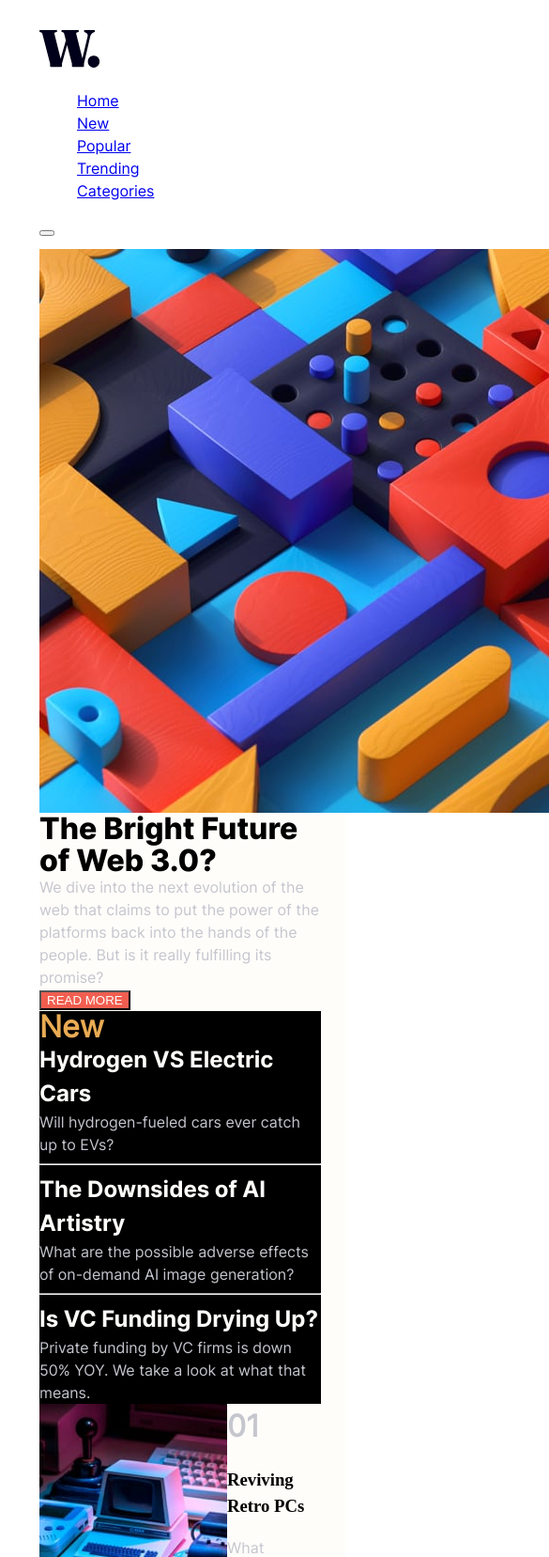
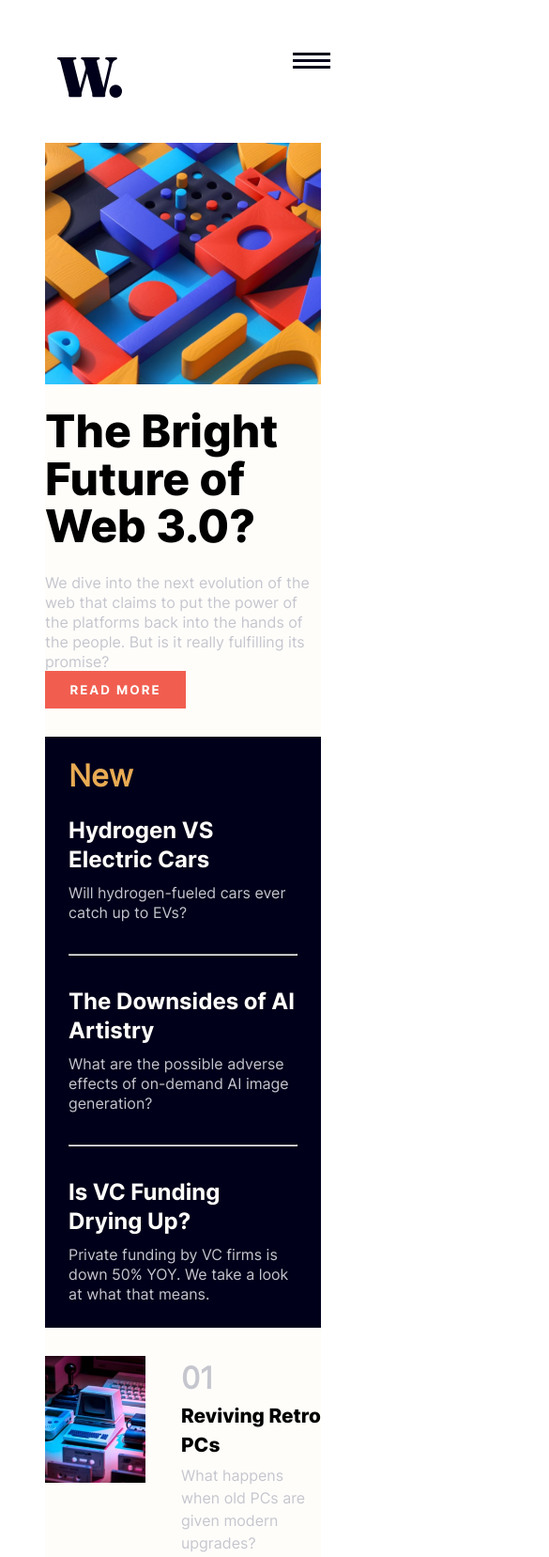
Before and after one commit to sagites/news-homepage-main, a plain HTML site: page index.html in a window 390 px wide. Shown: the top 1657 px of the page at 94% size, 585 px wide, since content can reach past the window. Drawn offline with Linux system fonts and the light colour scheme.

Commit message:
Final work

```diff
--- a/style.css
+++ b/style.css
@@ -25,15 +25,16 @@
     src: url(./assets/fonts/static/Inter-ExtraBold.ttf);
 }
 
-.sub-section-a {
-    font-family: veryBold
+@font-face {
+    font-family: slanting;
+    src: url(./assets/fonts/Inter-VariableFont_slnt\,wght.ttf);
 }
 
 body {
-    padding: 2rem;
+    padding: 3rem;
     margin: 0;
     min-height: 100vh;
-    line-height: 1.5;
+    line-height: 1.3;
     display: grid;
     grid-template-rows: min-content min-content;
     /* overflow-x: hidden; */
@@ -45,6 +46,7 @@ ul {
 
 h1,
 h2,
+h3,
 image,
 p {
     margin: 0;
@@ -55,16 +57,86 @@ p {
     line-height: 1.05;
 }
 
-/*colours and sizes*/
 .container {
     background-color: var(--neutral-off-white);
 }
 
+.container,
+header {
+    /* max-width: 1110px; */
+    max-width: 74em;
+    margin-inline: auto;
+}
+
+.logo {
+    width: clamp(4.4rem, 10vw + 1em, 6.4rem);
+}
+
+nav ul {
+    --row-gap: 1.8rem;
+}
+
+.primary-navigation {
+    /* position: fixed; */
+    inset: 0 0 0 30%;
+    z-index: 10;
+    flex-direction: column;
+    /* background: hsl(var(--clr-light)); */
+    /* padding: min(15rem, 30vh) 2.4rem; */
+    /* transform: translateX(100%); */
+    /* transition: transform 0.8s ease-in-out; */
+    text-decoration: none;
+}
+
+.primary-navigation li {
+    display: inline-block;
+    padding: 0px 20px;
+}
+
+.primary-navigation a {
+    color: var(--dark-grayish-blue);
+    text-decoration: none;
+    font-family: regular;
+}
+
+.mobile-nav-toggle {
+    display: block;
+    position: fixed;
+    top: 2rem;
+    right: 1.6rem;
+    border: 0;
+    background: transparent;
+    background-image: url(../assets/images/icon-menu.svg);
+    background-repeat: no-repeat;
+    background-position: center;
+    z-index: 100;
+    width: 4rem;
+    aspect-ratio: 1;
+}
+
+img {
+    max-width: 100%;
+    display: block;
+}
+
+.mobile-nav-toggle[aria-expanded='true'] {
+    background-image: url(../assets/images/icon-menu-close.svg);
+}
+
+#primary-nav-background {
+    display: none;
+}
+
+/*colours, fonts and sizes*/
+
+.sub-section-a {
+    font-family: veryBold
+}
+
 .small-sections h1,
-.fc-1,
-li {
+.fc-1 {
+    font-family: regular;
     color: var(--neutral-grayish-blue);
-    font-family: regular;
 }
 
 .fc-2 {
@@ -77,83 +149,139 @@ li {
     font-size: 2rem;
 }
 
-.smaller-section h2 {
+.smaller-section h3 {
     font-family: veryBold;
-}
-
-.nav-bar {
-    text-decoration: none;
 }
 
 .btn {
     background-color: var(--primary-soft-red);
     color: var(--neutral-off-white);
+    font-family: boldFont;
+    letter-spacing: 2px;
+    border: none;
 }
 
 .second-section {
-    background-color: black;
+    background-color: var(--very-dark-blue);
     font-family: regular;
 }
 
+/* Hover States */
+.fc-2:hover {
+    color: var(--primary-soft-orange);
+    cursor: pointer;
+}
 
-@media screen and (max-width: 750px) {
-    .app {
-        display: grid;
-        grid-template-rows: 1fr;
-        grid-template-columns: 1fr;
-        gap: 10px 0;
-        width: 100%;
-        margin: 0 10px;
+.small-sections h2:hover {
+    color: var(--primary-soft-red);
+    cursor: pointer;
+}
+
+header {
+    display: flex;
+    justify-content: space-between;
+    width: 100%;
+    margin: 0.8rem;
+    margin-bottom: 3rem;
+}
+
+
+@media screen and (max-width: 800px) {
+    .primary-navigation {
+        display: none;
     }
 
-    .container {
+   .app {
         display: grid;
-        grid-template-columns: 300px;
+        grid-template-columns: 1fr;
+        justify-content: center;
     }
 
-    .image {
-        content: url(./assets/images/image-web-3-mobile.jpg);
-        /* width: 400px; */
-        /* height: 400px; */
-        display: grid;
+   .image {
+    display: grid;
+    width: 100%;
+   }
+
+   .container {
+    display: grid;
+    gap: 30px;
     }
 
-    .first-text {
-        width: 100%;
+    .first-section {
+        display: grid;
+        gap: 25px;
+    }
+
+    .first-section h1 {
+        font-size: 3rem;
+    }
+
+    .first-sub-section {
+        display: grid;
+        gap: 25px;
+    }
+
+    .btn {
+        width: 150px;
+        height: 40px;
     }
 
     .second-section {
-        max-width: 1fr;
-        width: 100%;
+        padding: 25px;
     }
 
-
-    .third-section {
-        display: grid;
-        grid-template-columns: 1fr;
-        gap: .625rem;
+    .custom-class {
+        padding-bottom: 25px;
     }
 
-    .small-sections {
-        display: grid;
-        grid-template-columns: 0.74fr 1fr;
+    .extra {
+        padding-top: 25px;
     }
 
-    .smaller-section {
-        width: 100%;
+    .extra h2 {
+        padding-bottom: 10px;
     }
 
-    p {
-        width: 100%;
+    .first-text,
+    .extra .fc-1 {
+        font-size: 16px;
     }
 
-    .smaller-section h1 {
-        margin-top: 0;
-    }
+   .third-section {
+    display: grid;
+    gap: 30px;
+   }
+
+   .small-sections {
+    display:  grid;
+    grid-template-columns: 1fr 1fr;
+    line-height: 1.5;
+   }
+
+   .small-sections img {
+    display: flex;
+   }
+
+   .smaller-section h3 {
+    font-size: 1.3rem;
+    padding-bottom: 5px;
+   }
+
+   .third-section .small-sections {
+    grid-template-columns: 6.667em auto;
+    gap: 2.4em;
+   }
+
 }
 
 
-@media screen and (min-width:751px ) {
+@media screen and (min-width:801px ) {
+
+    .third-section .small-sections {
+        grid-template-columns: 6.7rem auto;
+        grid-template-rows: auto min-content;
+        gap: 2em;
+       }
     body {
         padding: 15px;
         align-items: center;
@@ -164,6 +292,11 @@ li {
     header {
         max-width: 1100px;
 
+    }
+
+    .primary-navigation a:hover,
+    .primary-navigation a:focus {
+        color: var(--primary-soft-red);
     }
 
     .app {
@@ -178,10 +311,13 @@ li {
         width: 100%;
     }
 
+    .mobile-nav-toggle {
+        display: none;
+    }
+
 
     .first-section {
         grid-column: span 2;
-        /* width: 100px; */
     }
 
     .first-sub-section {
@@ -196,7 +332,6 @@ li {
     }
 
     .btn {
-        border: none;
         height: 50px;
         width: 150px;
         cursor: pointer;
@@ -230,6 +365,10 @@ li {
         gap: 12px;
     }
 
+    .smaller-section h3 {
+        padding: 12px 0;
+    }
+
     .container {
         display: grid;
         max-width: 1200px;
```
